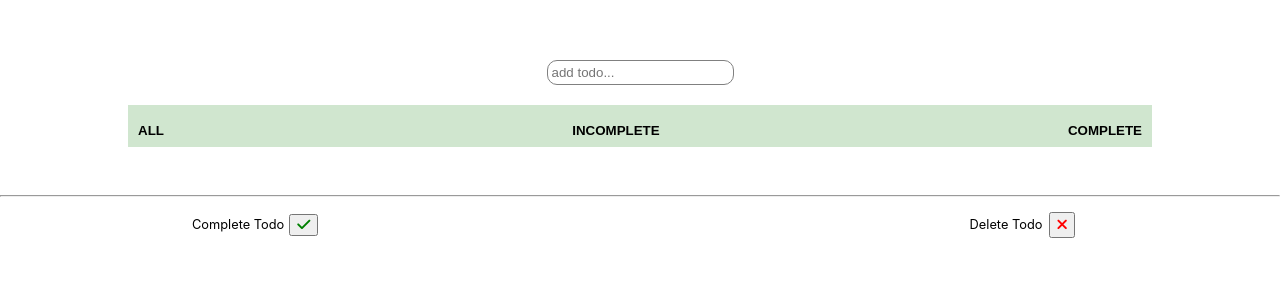
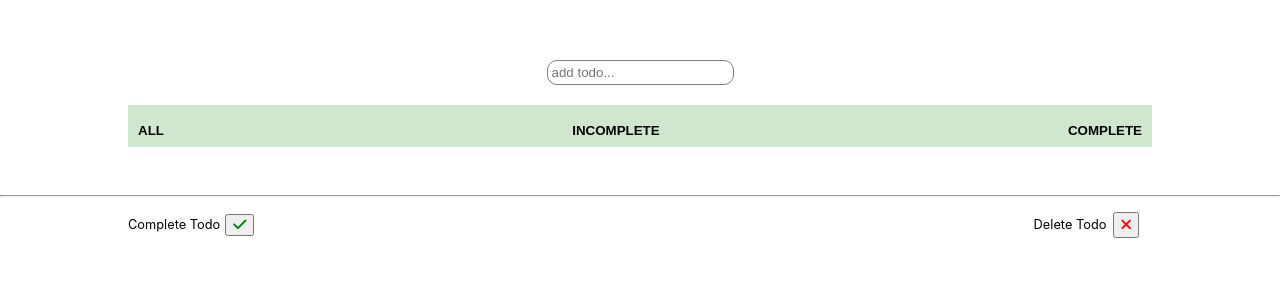
Before and after one commit to oswhytecodes/TodoApp-React, a React (Create React App) app: page / in a window 1280 px wide. Shown: the top 300 px of the page. Built offline with nearby package versions, Linux system fonts and the light colour scheme.

Commit message:
Update index.css

```diff
--- a/src/index.css
+++ b/src/index.css
@@ -97,7 +97,7 @@ input {
 
 .footer {
   display: flex;
-  max-width: 70%;
+  max-width: 80%;
   justify-content: space-between;
   align-items: center;
   margin-inline: auto;
```
